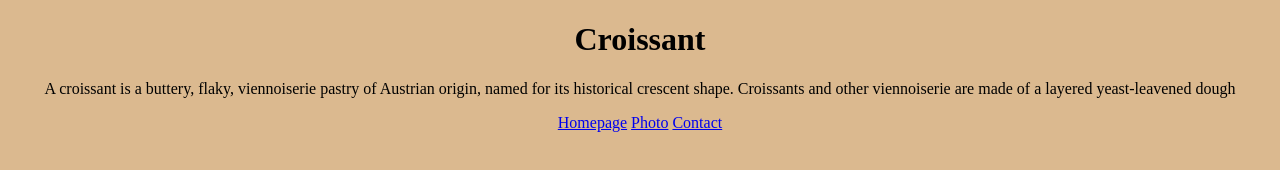
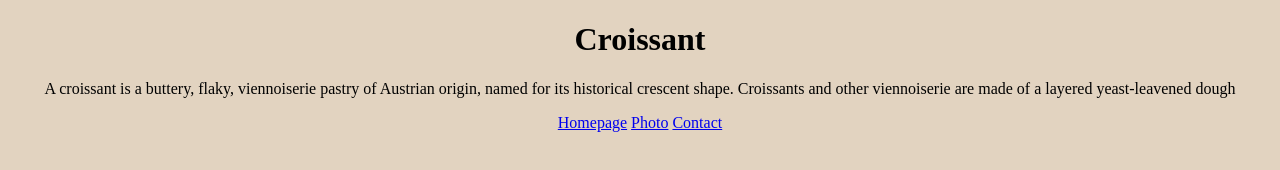
Before and after one commit to InesKachanova/Multiple-Page, a plain HTML site: page index.html in a window 1280 px wide. Drawn offline with Linux system fonts and the light colour scheme.

Commit message:
change the background

```diff
--- a/css/style.css
+++ b/css/style.css
@@ -1,5 +1,5 @@
 body {
-  background-color: rgb(219, 185, 143);
+  background-color: rgb(226, 211, 192);
   text-align: center;
 }
 img {
```
